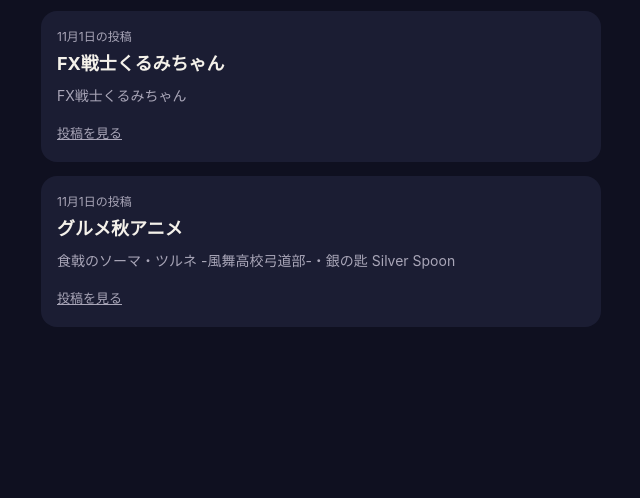
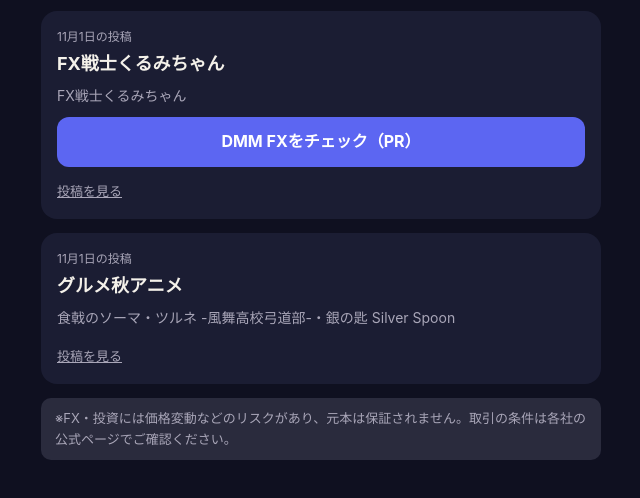
Before and after one commit to kohei-omura/REINA-SNS, a plain HTML site: page index.html in a window 1280 px wide. Shown: the part 172-670 px from the top of the page, without its empty margins (319-959 px from the left). Drawn offline with Linux system fonts and the light colour scheme.

Commit message:
おすすめページを更新（リンクの登録を反映）

```diff
--- a/index.html
+++ b/index.html
@@ -14,6 +14,7 @@ h1{font-size:22px;margin:18px 0 6px} h2{font-size:18px;margin:4px 0}
 </style></head><body><main>
 <p class="pr"><b>PR</b>：このページにはアフィリエイト（広告）リンクが含まれます。リンクから登録・購入があると、運営者に報酬が入ることがあります。配信の状況や無料体験の条件は、必ず各サービスの公式ページでお確かめください。</p>
 <h1>おすすめの見方まとめ</h1>
-<section><p class="d">11月1日の投稿</p><h2>FX戦士くるみちゃん</h2><p class="w">FX戦士くるみちゃん</p><a class="post" href="https://www.instagram.com/p/DfM5fvWAWzA/">投稿を見る</a></section>
+<section><p class="d">11月1日の投稿</p><h2>FX戦士くるみちゃん</h2><p class="w">FX戦士くるみちゃん</p><a class="btn" href="https://px.a8.net/svt/ejp?a8mat=4BGAV3+85IQSA+1WP2+6H729&amp;a8sns=instagram" rel="sponsored noopener" target="_blank">DMM FXをチェック（PR）</a><a class="post" href="https://www.instagram.com/p/DfM5fvWAWzA/">投稿を見る</a></section>
 <section><p class="d">11月1日の投稿</p><h2>グルメ秋アニメ</h2><p class="w">食戟のソーマ・ツルネ -風舞高校弓道部-・銀の匙 Silver Spoon</p><a class="post" href="https://www.instagram.com/p/DfMSbhPgfku/">投稿を見る</a></section>
+<p class="pr">※FX・投資には価格変動などのリスクがあり、元本は保証されません。取引の条件は各社の公式ページでご確認ください。</p>
 </main></body></html>
```
